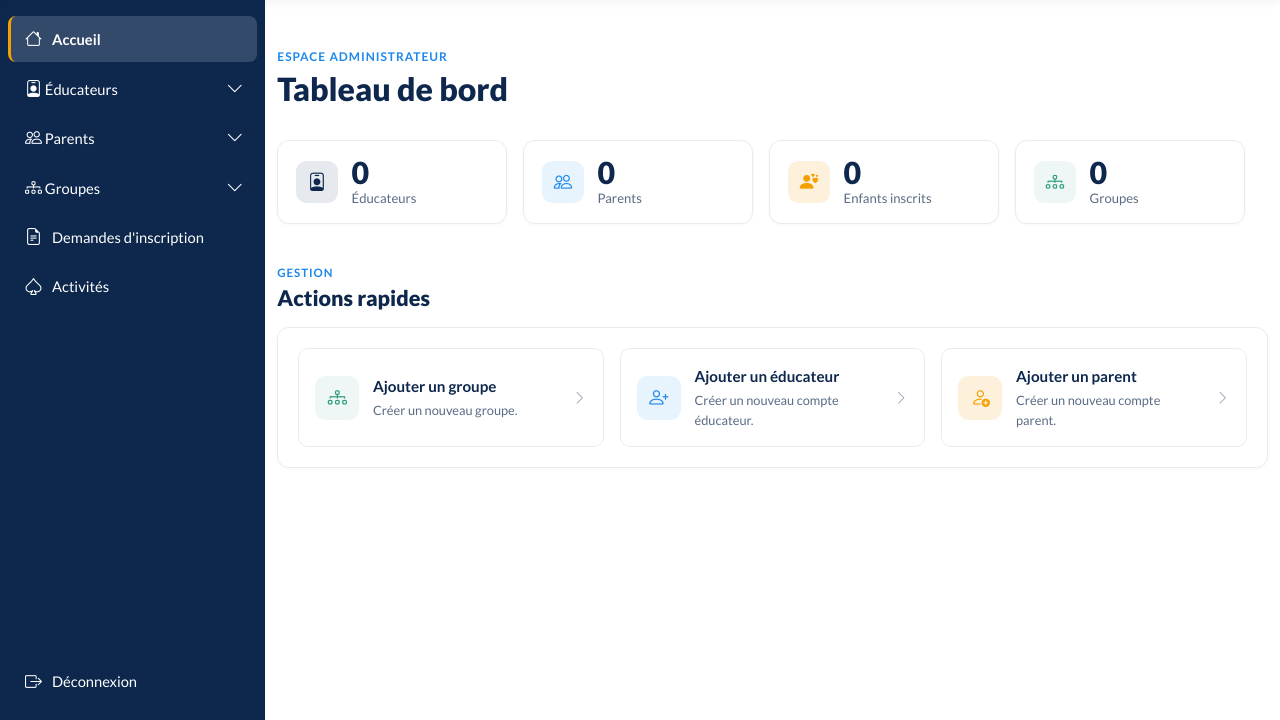
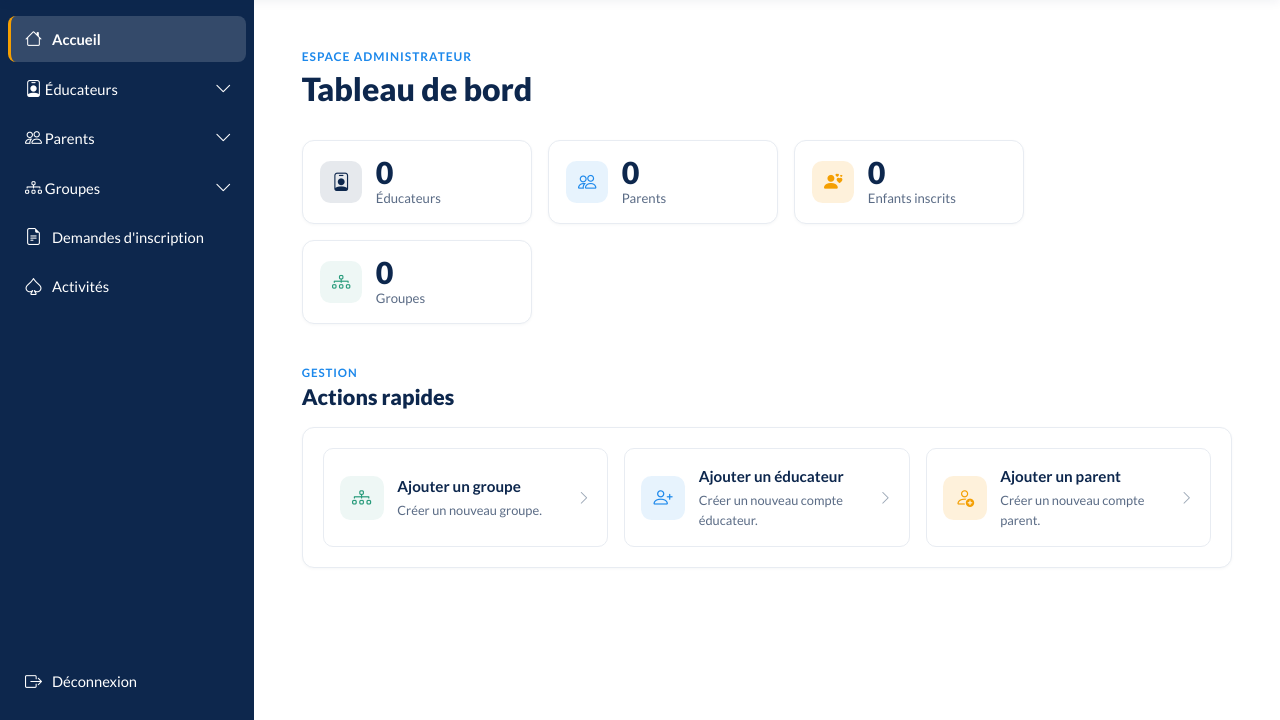
Before and after one commit to saiahhoussem/CarthageXManagement, a Django app: page /comptes/tableau-de-bord/administrateur/ in a window 1280 px wide. Shown: the part 87-807 px from the top of the page. Run offline with Django 5.2, Linux system fonts and the light colour scheme; the visitor is signed in with stand-in values (Sample User, id 1); data comes from the database, SQL or seed files in the repository; data that the repository does not hold is empty.

Commit message:
fix: ajouter du padding autour du tableau de bord administrateur

```diff
--- a/templates/compte/tableau_bord.html
+++ b/templates/compte/tableau_bord.html
@@ -13,7 +13,7 @@
 
 {% block content %}
 
-<main class="container py-5">
+<main class="container py-5 px-4 px-xl-5">
 
     <div class="ck-dashboard-entete">
         <p class="ck-dashboard-eyebrow">
```
